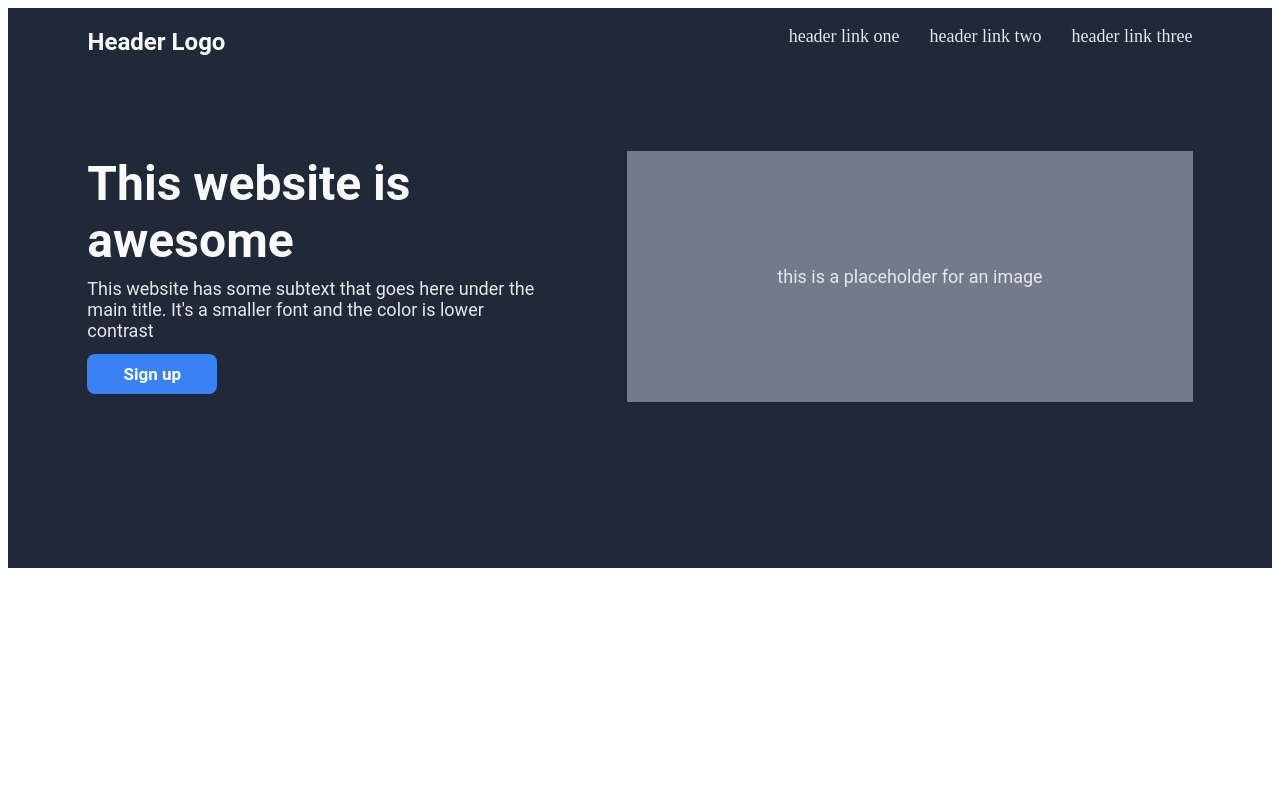
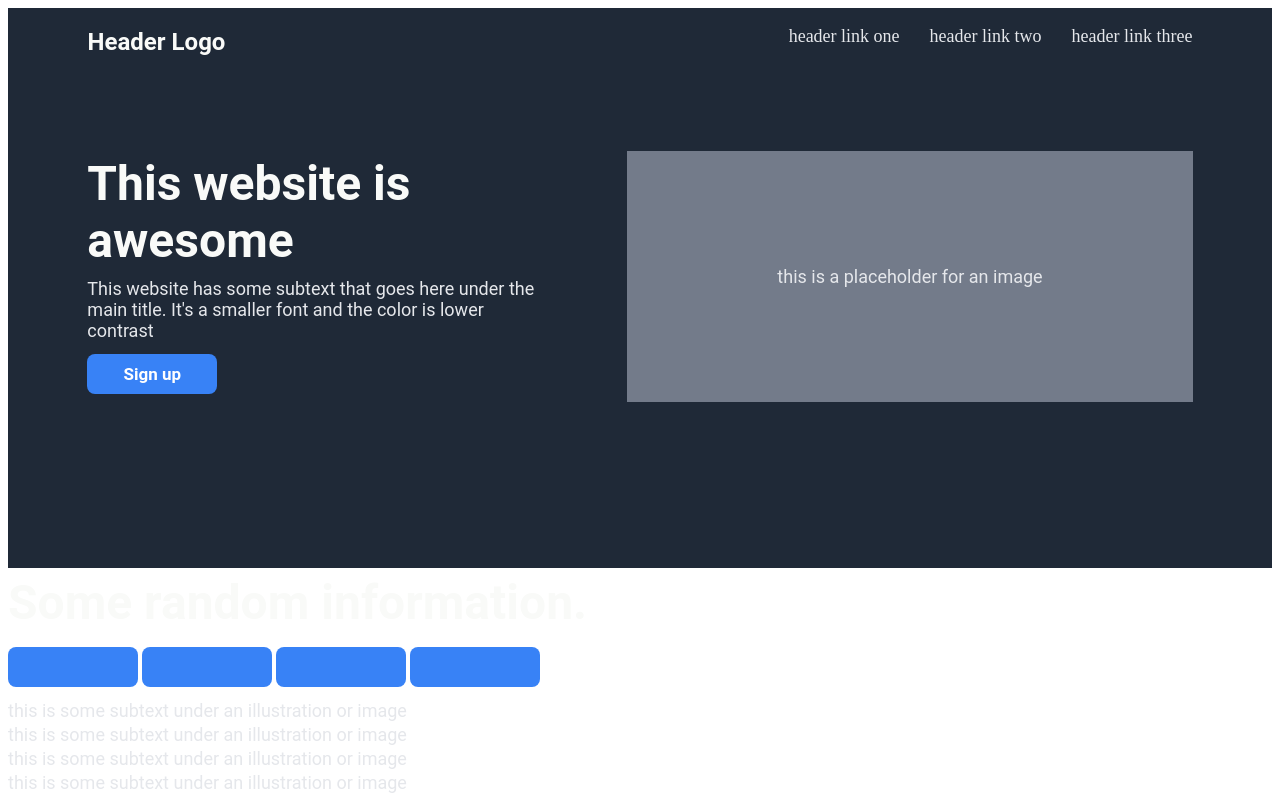
Before and after one commit to JoaoAI/landing-page, a plain HTML site: page index.html in a window 1280 px wide. Drawn offline with Linux system fonts and the light colour scheme.

Commit message:
Second Section Of Landing Page

```diff
--- a/index.html
+++ b/index.html
@@ -25,15 +25,27 @@
             <p class="placeholder">this is a placeholder for an image</p>
         </div>
     </div>
+<!-- Section 1 Complete -->
+    <div class="bravo">
+        <h1 class="one">Some random information.</h1>
+        <div class="container">
+        <button class="calltoaction"></button>
+        <button class="calltoaction"></button>
+        <button class="calltoaction"></button>
+        <button class="calltoaction"></button>
+        </div>
+        <div class="undertext">
+            <p class="para">this is some subtext under an illustration or image</p>
+            <p class="para">this is some subtext under an illustration or image</p>
+            <p class="para">this is some subtext under an illustration or image</p>
+            <p class="para">this is some subtext under an illustration or image</p>
+        </div>
+    </div>
+<!-- Section 2 Complete -->
 
 
 
 
-
-
-
-
-    <div class="bravo"></div>
     <div class="charlie"></div>
     <div class="delta"></div>
     <div class="echo"></div>
```
